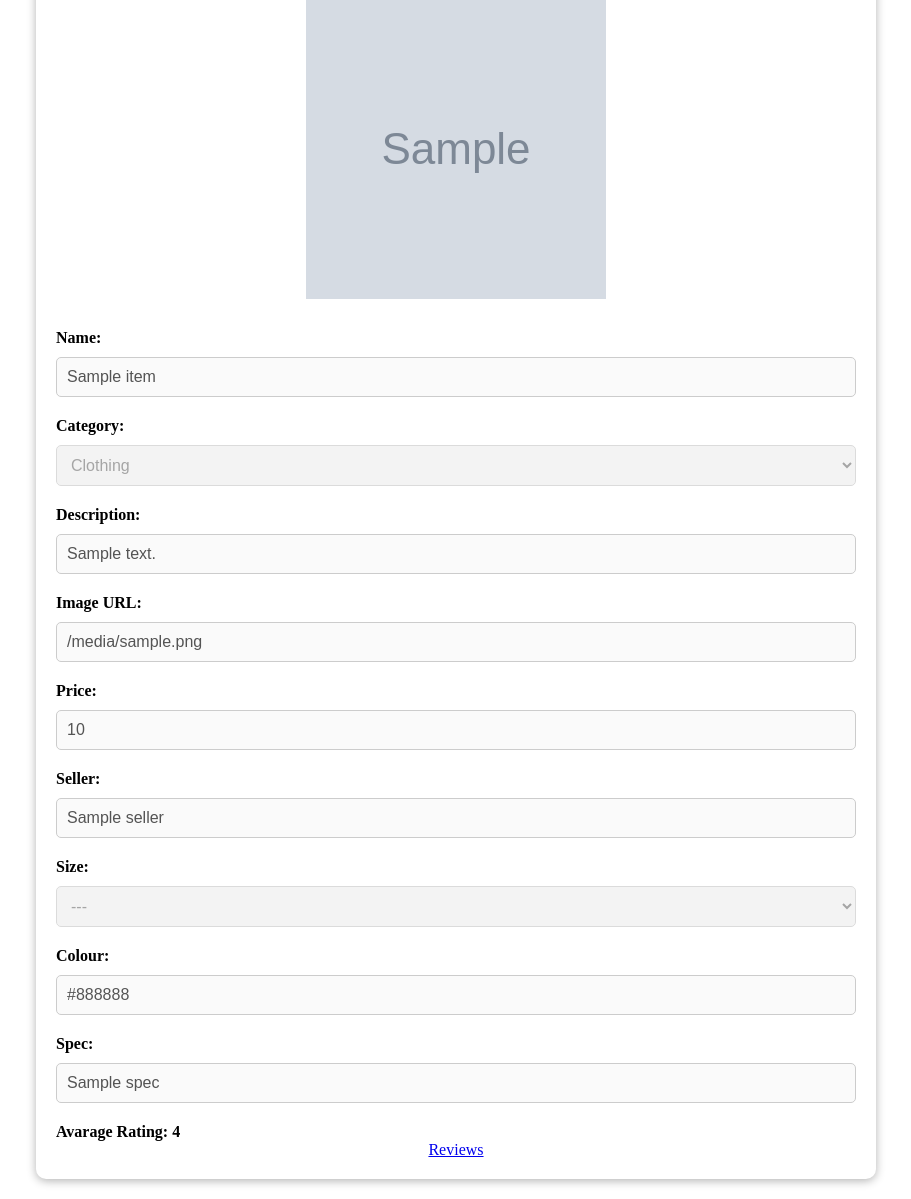
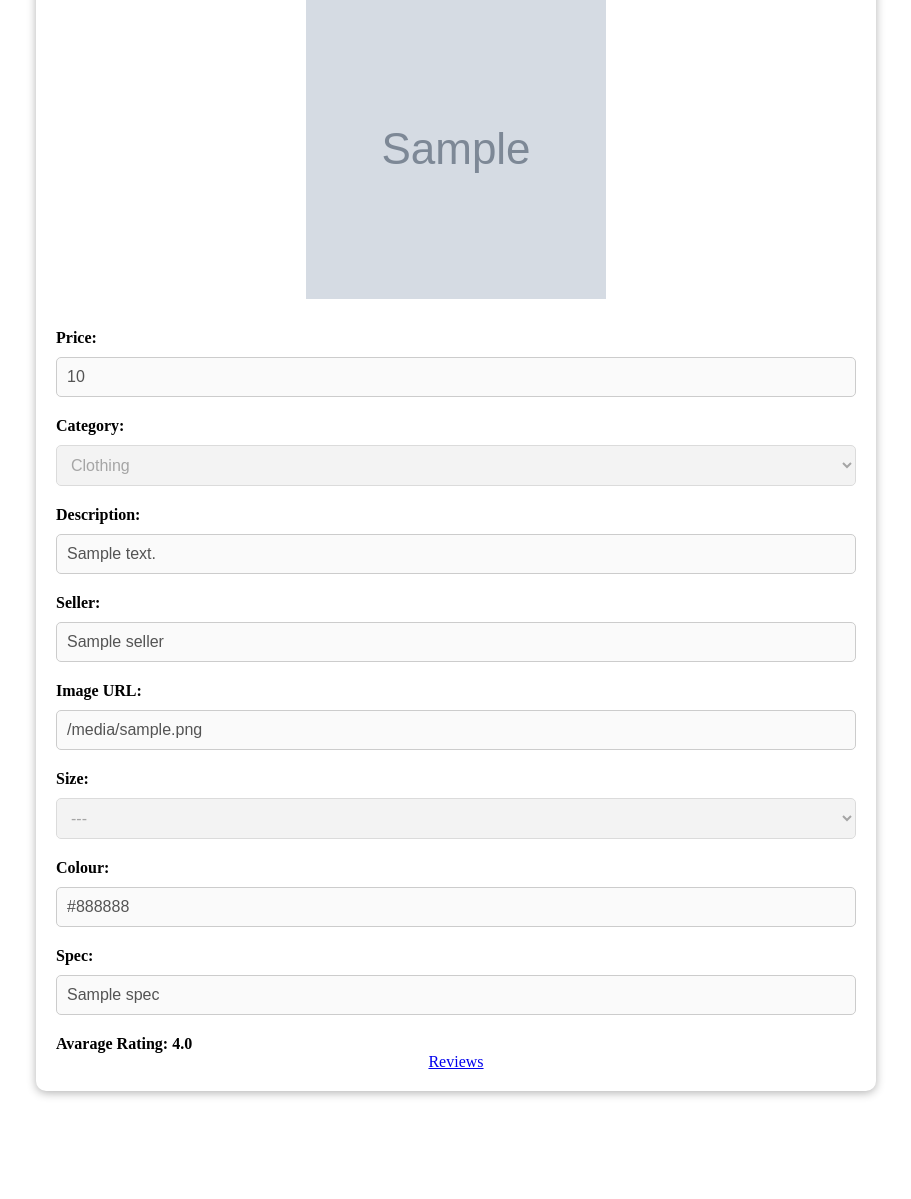
Before and after one commit to ISOgogo/ceng495-hw1, a Flask app: template templates/item.html in a window 1280 px wide. Shown: the part 203-1402 px from the top of the page, without its empty margins (184-1095 px from the left). After the commit the page ends 1300 px from the top, so only its background shows below. Run offline with Flask 2, Linux system fonts and the light colour scheme; the template is opened without the code that fills it: most values are stand-ins (such as "Sample title", 1, 10 or a date in 2020); grey boxes marked "Sample" are stand-in pictures; parts of the project's set-up code (start-up, migrations or seed data) failed here and were passed over.

Commit message:
Final fixes

```diff
--- a/models/item/base.py
+++ b/models/item/base.py
@@ -11,7 +11,7 @@ class Item(MongoBaseModel):
     id: Optional[PydanticObjectId] = Field(None, alias='_id')
     name: str
     description: str
-    price: int
+    price: float
     seller: str
     image: Optional[str]
     size: Optional[str]
--- a/models/review/base.py
+++ b/models/review/base.py
@@ -18,8 +18,9 @@ class Review(MongoBaseModel):
     def check(cls, values):
         if len(values.get("review", "")) > 140:
             raise LongTextError
-        if values["rating"] > 5 or values["rating"] < 1:
+        if int(values["rating"]) > 5 or int(values["rating"]) < 1:
             raise RangeError
+        return values
 
     @classmethod
     def get_collection_name(cls):
--- a/modules/schema.py
+++ b/modules/schema.py
@@ -22,7 +22,8 @@ class CreateItemParams(MongoBaseModel):
             if values["price"] < 0: raise
         except:
             raise InvalidPrice
-        if values["name"].strip() == "":
+        values["name"] = values["name"].strip()
+        if values["name"] == "":
             raise InvalidName
         if values["category"] not in get_ctype_elems(ItemCategory):
             raise InvalidCategory
--- a/templates/create_item.html
+++ b/templates/create_item.html
@@ -172,7 +172,7 @@
     <input type="text" id="colour" name="colour">
 
     <label for="spec">Specifications:</label>
-    <textarea id="spec" name="spec"></textarea>
+    <input type="text" id="spec" name="spec"></textarea>
 
 
     <input type="submit" value="Create Item">
--- a/templates/index.html
+++ b/templates/index.html
@@ -140,7 +140,7 @@
 		<div class="dropdown-content">
 		  <a href="/?category=All">All</a>
 		  <a href="/?category=Clothing">Clothing</a>
-		  <a href="/?category=ComputerComponents">Computer Components</a>
+		  <a href="/?category=Computer+Components">Computer Components</a>
 		  <a href="/?category=Monitors">Monitors</a>
 		  <a href="/?category=Snacks">Snacks</a>
 		  <a href="/?category=Other">Other</a>
@@ -161,7 +161,7 @@
 						<li>Size: {{ item.size }}</li>
 						<li>Colour: {{ item.colour }}</li>
 						<li>Spec: {{ item.spec }}</li>
-						<li>Rating: {{ item.avg_rating }}</li>
+						<li>Rating: {{ item.avg_rating|round(1, 'floor') }}</li>
 					</ul>
 				</div>
 			</a>
--- a/templates/item.html
+++ b/templates/item.html
@@ -106,8 +106,8 @@
 		<img src="{{ item.image }}" alt="{{ item.name }}">
 
 		<form action="/item/{{ item.name }}" method="POST">
-			<label for="name">Name:</label>
-			<input type="text" id="name" name="name" value="{{ item.name }}">
+			<label for="price">Price:</label>
+			<input type="text" id="price" name="price" value="{{ item.price }}">
 
 			<label for="category">Category:</label>
 			<select id="category" name="category">
@@ -121,14 +121,11 @@
 			<label for="description">Description:</label>
 			<input type="text" id="description" name="description" value="{{ item.description }}">
 
+			<label for="seller">Seller:</label>
+			<input type="text" id="seller" name="seller" value="{{ item.seller }}">
+
 			<label for="image">Image URL:</label>
 			<input type="text" id="image" name="image" value="{{ item.image }}">
-
-			<label for="price">Price:</label>
-			<input type="number" id="price" name="price" value="{{ item.price }}">
-
-			<label for="seller">Seller:</label>
-			<input type="text" id="seller" name="seller" value="{{ item.seller }}">
 
 			<label for="size">Size:</label>
 			<select id="size" name="size">
@@ -143,7 +140,7 @@
 
             <label for="spec">Spec:</label>
             <input type="text" id="spec" name="spec" value="{{ item.spec }}">
-			<label for="avg_rating">Avarage Rating: {{ item.avg_rating }}</label>
+			<label for="avg_rating">Avarage Rating: {{ item.avg_rating|round(1, 'floor') }}</label>
 			<a href="/item/{{item.name}}/review">Reviews</a>
 			{% if session.username == 'admin' %}
 			<input type="submit" value="Save Changes">
--- a/templates/reviews.html
+++ b/templates/reviews.html
@@ -109,7 +109,7 @@
     <a href="/item/{{ item.name }}" class="button">Return Back</a>
     <div class="reviews">
       <h2>Reviews for {{ item.name }}</h2>
-      <h3>Average Rating: {{ item.avg_rating }}</h3>
+      <h3>Average Rating: {{ item.avg_rating|round(1, 'floor') }}</h3>
       <ul class="reviews-list">
         {% for review in reviews %}
           <li class="review-item">
```
Also changed, not shown: modules/controller.py (+4 -8 lines).
